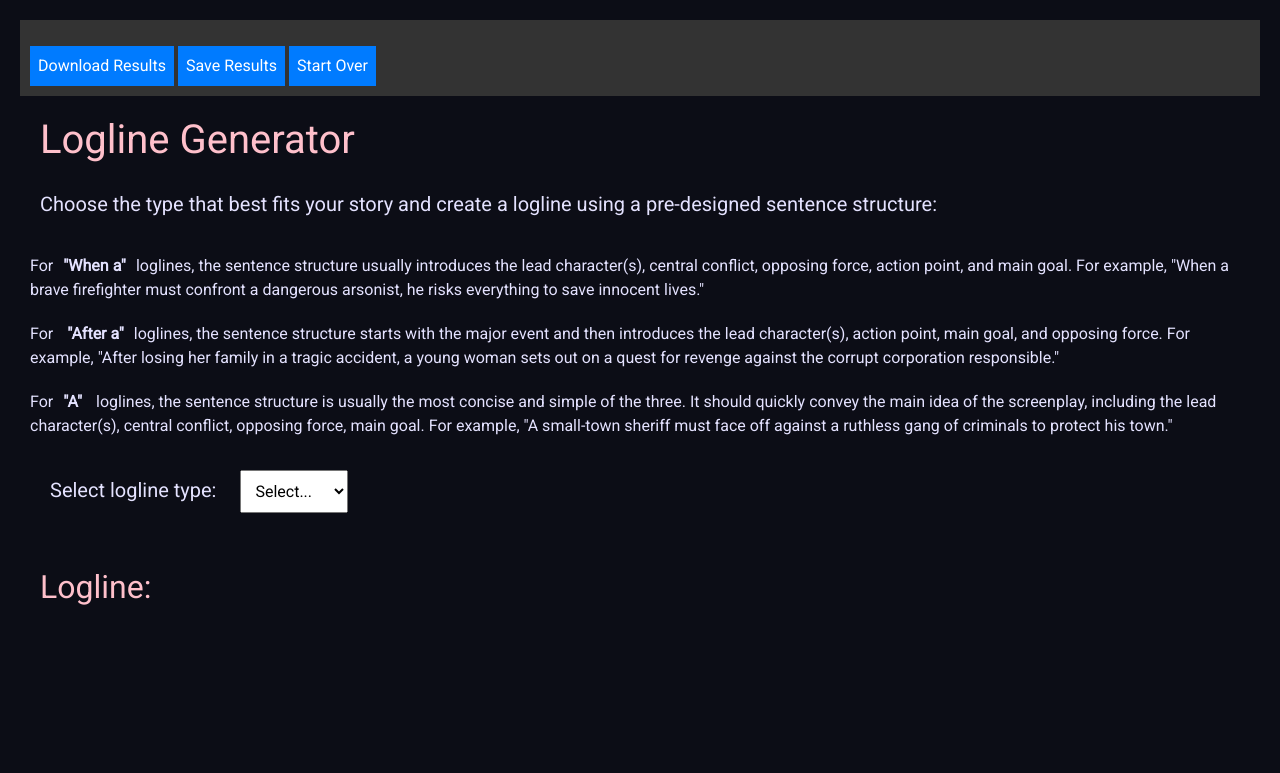
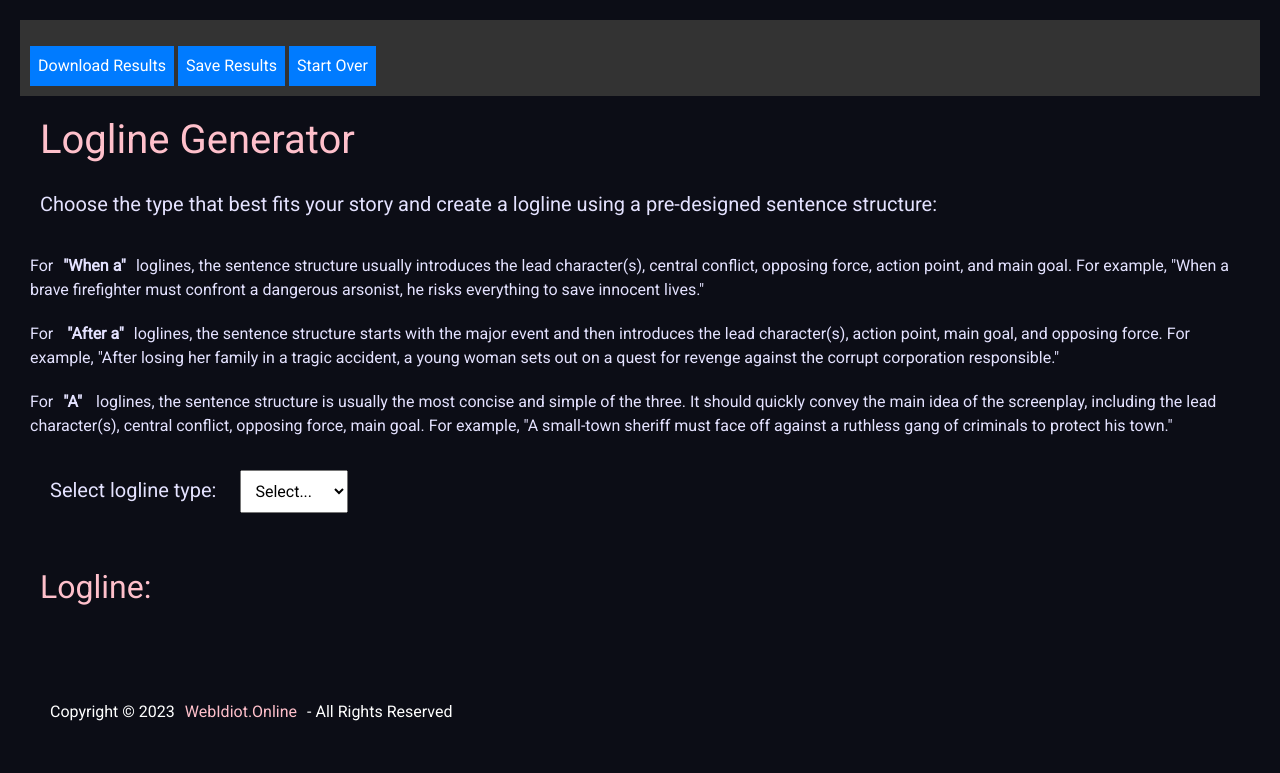
Before and after one commit to rdevans87/Logline_Generator, a plain HTML site: page index.html in a window 1280 px wide. Drawn offline with nearby package versions, Linux system fonts and the light colour scheme.

Commit message:
added copyright info with footer

```diff
--- a/assets/css/style.css
+++ b/assets/css/style.css
@@ -64,7 +64,7 @@
 
 }
 
-h1, h2{
+h1, h2, a {
 color: pink;
 }
 
@@ -93,6 +93,11 @@ color: pink;
     margin-top: 1rem;
   }
 
+footer {
+color: #ffff;
+
+}
+
 
   /*select, button {
     padding: 0.5rem;
--- a/index.html
+++ b/index.html
@@ -73,6 +73,11 @@
   <h2>Logline:</h2>
   <p id="generated-logline"></p>
 </div>
+<div>
+<footer>
+  <p>Copyright © 2023<a href="https://webidiot.online">WebIdiot.Online</a>- All Rights Reserved</p>
+</footer>
+</div>
 
 <script>
 function toggleInputFields() {
@@ -93,5 +98,7 @@ function toggleInputFields() {
   <script src="assets\js\logline.js"></script>
   <script src="https://cdn.jsdelivr.net/npm/bootstrap@5.3.0-alpha1/dist/js/bootstrap.bundle.min.js"></script>
 
+
+
   </body>
   </html>
```
